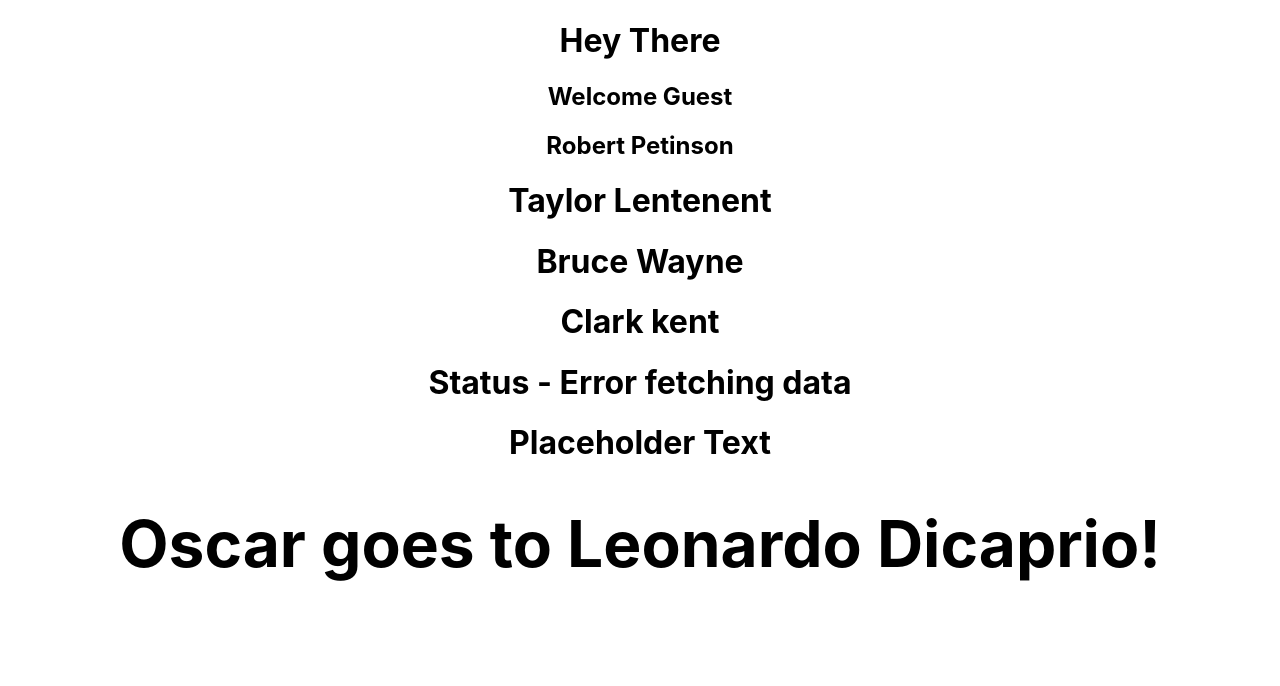
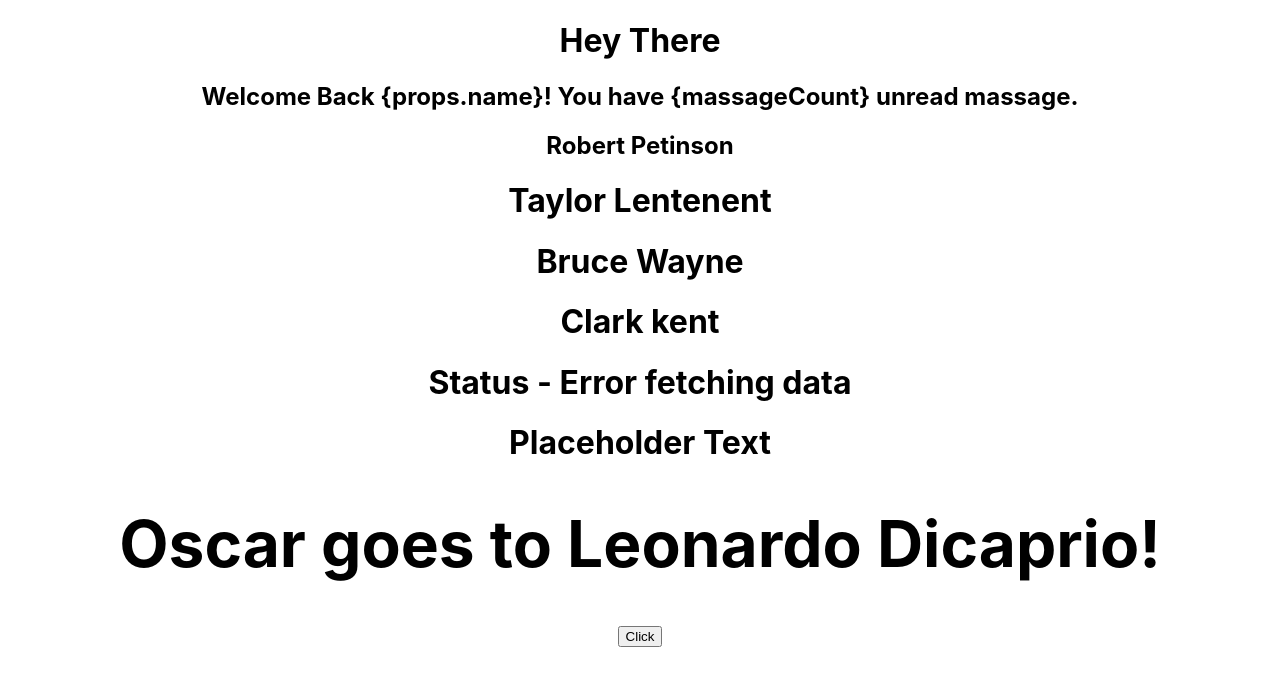
Before and after one commit to Soyebmahir/react-typescript-demo, a React (Create React App) app: page / in a window 1280 px wide. Shown: the top 686 px of the page. Built offline with nearby package versions, Linux system fonts and the light colour scheme.

Commit message:
event props

```diff
--- a/src/App.tsx
+++ b/src/App.tsx
@@ -1,5 +1,6 @@
 
 import './App.css';
+import Button from './components/Button';
 import Greet from './components/Greet';
 import Heading from './components/Heading';
 import Oscar from './components/Oscar';
@@ -31,7 +32,7 @@ function App() {
   return (
     <div className="App">
       <h1>Hey There</h1>
-      <Greet name='Soyeb' massageCount={10} isLoggedIn={false}/>
+      <Greet name='Soyeb' massageCount={10} isLoggedIn={true}/>
       <Person name={personName}/>
       <PersonList names={nameList} ></PersonList>
       <Status status ='error'></Status>
@@ -39,6 +40,9 @@ function App() {
       <Oscar>
         <Heading>Oscar goes to Leonardo Dicaprio!</Heading>
       </Oscar>
+      <Button handleClick={()=>{
+        console.log('Event Clicked')
+      }}></Button>
     </div>
   );
 }
--- /dev/null
+++ b/src/components/Button.tsx
@@ -0,0 +1,14 @@
+import React from 'react';
+type buttonProps ={
+     handleClick:() =>void
+}
+
+const Button = (props:buttonProps) => {
+    return (
+        <div>
+            <button onClick={props.handleClick}> Click </button>
+        </div>
+    );
+};
+
+export default Button;
--- a/src/components/Greet.tsx
+++ b/src/components/Greet.tsx
@@ -1,14 +1,15 @@
 import React from 'react';
 type GreetProps ={
 name:string;
-massageCount:number;
+massageCount?:number;
 isLoggedIn:boolean;
 }
 
 const Greet = (props:GreetProps) => {
+  const {massageCount=0} =props
     return (
         <div>
-          <h2> {props.isLoggedIn? ` Welcome Back {props.name}! You have {props.massageCount} unread massage.`:'Welcome Guest'} </h2>
+          <h2> {props.isLoggedIn? ` Welcome Back {props.name}! You have {massageCount} unread massage.`:'Welcome Guest'} </h2>
         </div>
     );
 };
```
